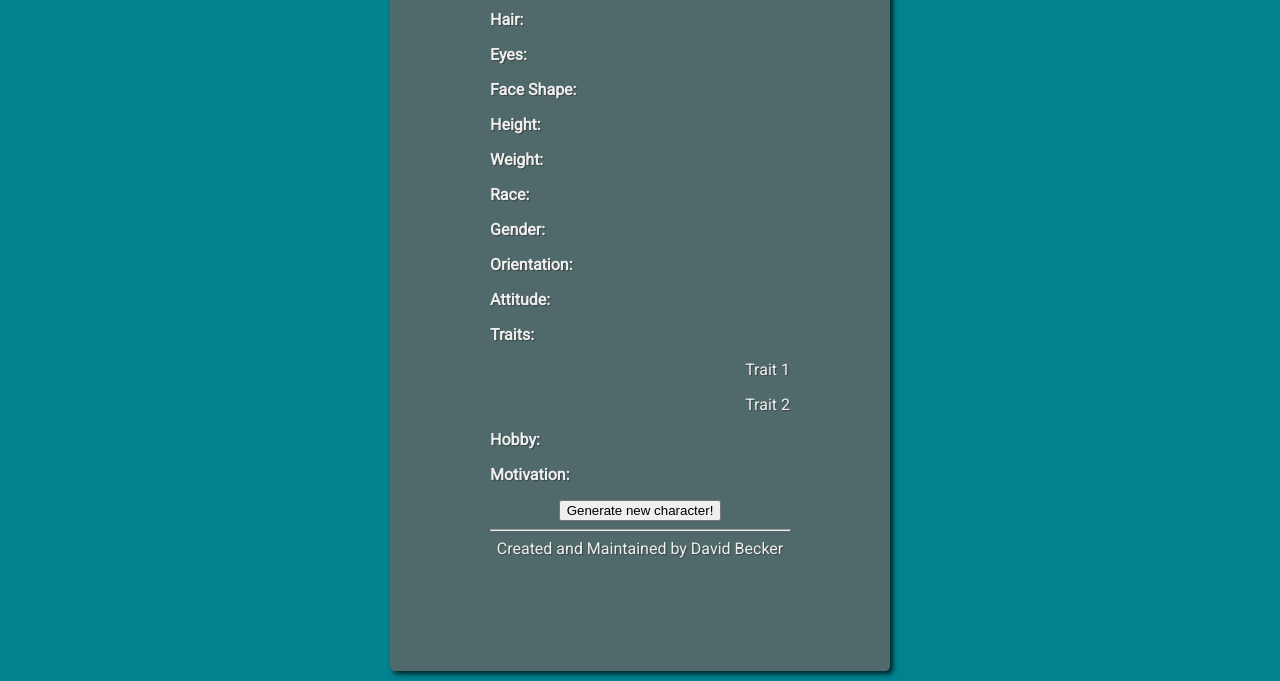
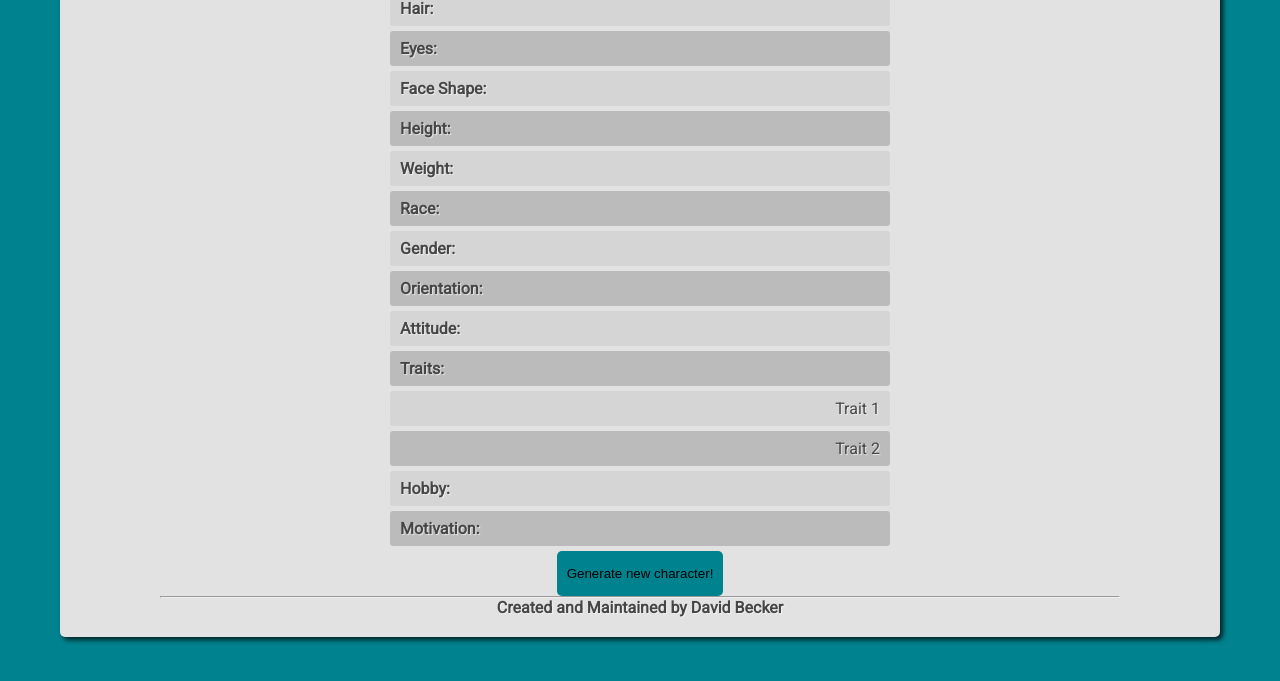
Before and after one commit to Meepedy/whoami, a website: page index.html in a window 1280 px wide. Shown: the part 119-800 px from the top of the page. Drawn offline with Linux system fonts and the light colour scheme.

Commit message:
Some more Style changes

```diff
--- a/index.html
+++ b/index.html
@@ -33,7 +33,7 @@
         </div>
         <button onclick="app.main()">Generate new character!</button>
         <hr>
-        <footer>Created and Maintained by David Becker</footer>
+        <footer><h4>Created and Maintained by David Becker</h4></footer>
     </div>
     <script src="scripts/charData/charData.js"></script>
     <script src="scripts/utility.js"></script>
--- a/styles/main.css
+++ b/styles/main.css
@@ -1,5 +1,7 @@
 *{
     box-sizing: content-box;
+    padding: 0;
+    margin: 0;
 }
 html, body {
     height: 100%;
@@ -10,7 +12,7 @@ body{
     font-family: Roboto;
     background-color: #00838f;
     display: flex;
-    flex-direction: column;
+     /* flex-direction: column; */
     justify-content: center;
     align-items: center;
 }
@@ -19,10 +21,9 @@ body{
     max-width: 960px;
     margin: 10px;
     text-align: center;
-    /* background-color: #eeeeee; */
-    color: #eee;
-    background-color: rgba(100,100,100,0.8);
-    text-shadow: 1px 1px 1px rgba(50, 50, 50, 0.7);
+    color: rgba(70,70,70);
+    background-color: #E1E2E1;
+    text-shadow: 1px 1px 1px rgba(250, 250, 250, 0.7);
     border-radius: 5px;
     padding: 20px 100px;
     -webkit-box-shadow: 3px 3px 5px 0px rgba(0,0,0,0.75);
@@ -31,9 +32,34 @@ body{
 }
 #items{
     margin: 0 auto;
-    width: 300px;
+    width: 100%;
+    max-width: 500px;
 }
 #items > p {
+    background-color: #bbb;
+    height: 35px;
+    line-height: 35px;
+    margin: 5px 0;
+    padding: 0 10px;
     display: flex;
     justify-content: space-between;
+    border-radius: 3px;
 }
+
+#items >p:nth-child(odd) {
+    background-color: #d5d5d5;
+}
+button {
+    height: 35px;
+    border: 0;
+    background-color: #00838f;
+    border-radius: 5px;
+    padding: 5px 10px;
+}
+
+footer {
+    height: 100%;
+    display: flex;
+    justify-content: center;
+    align-items: center;
+}
```
